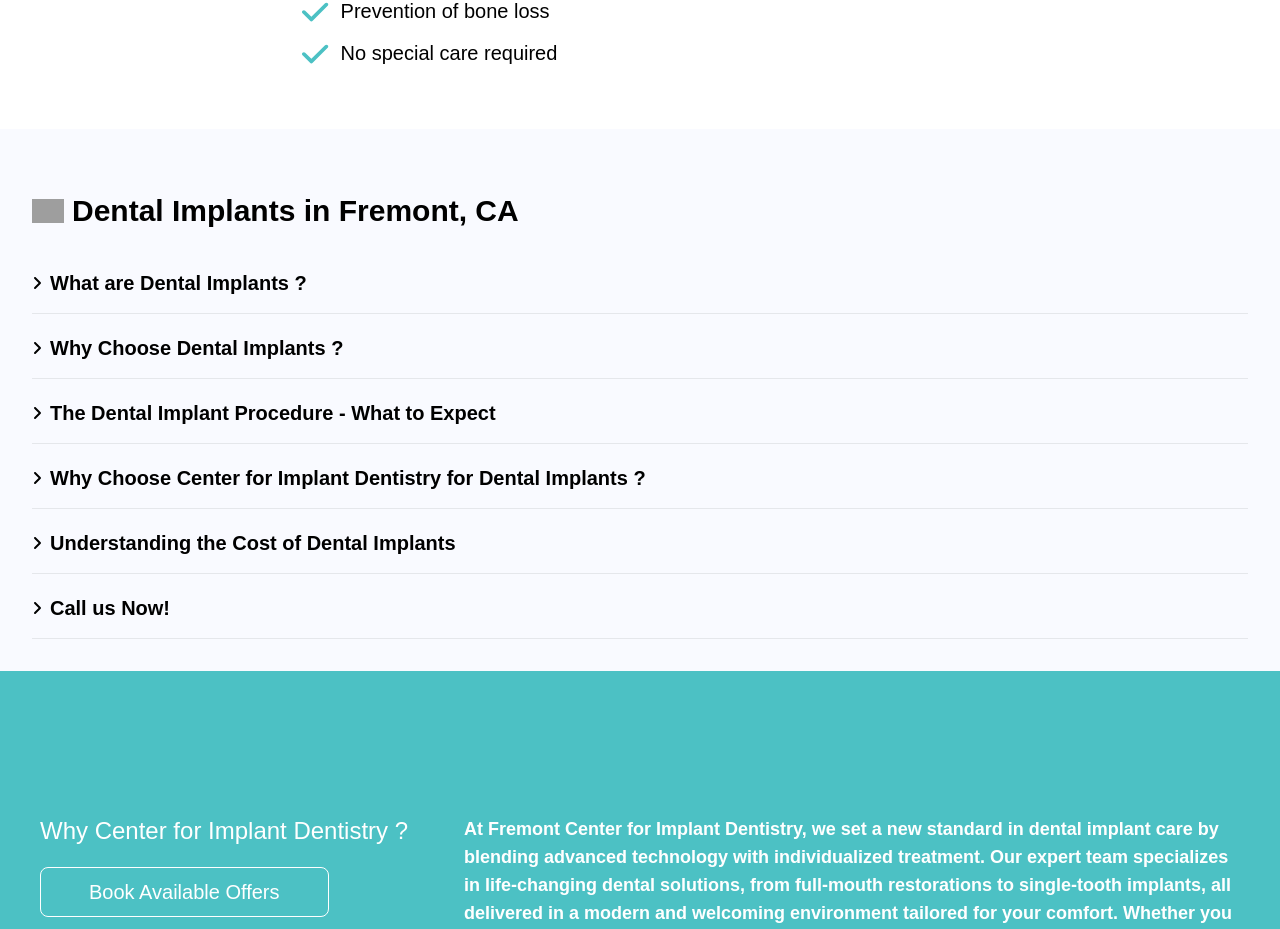
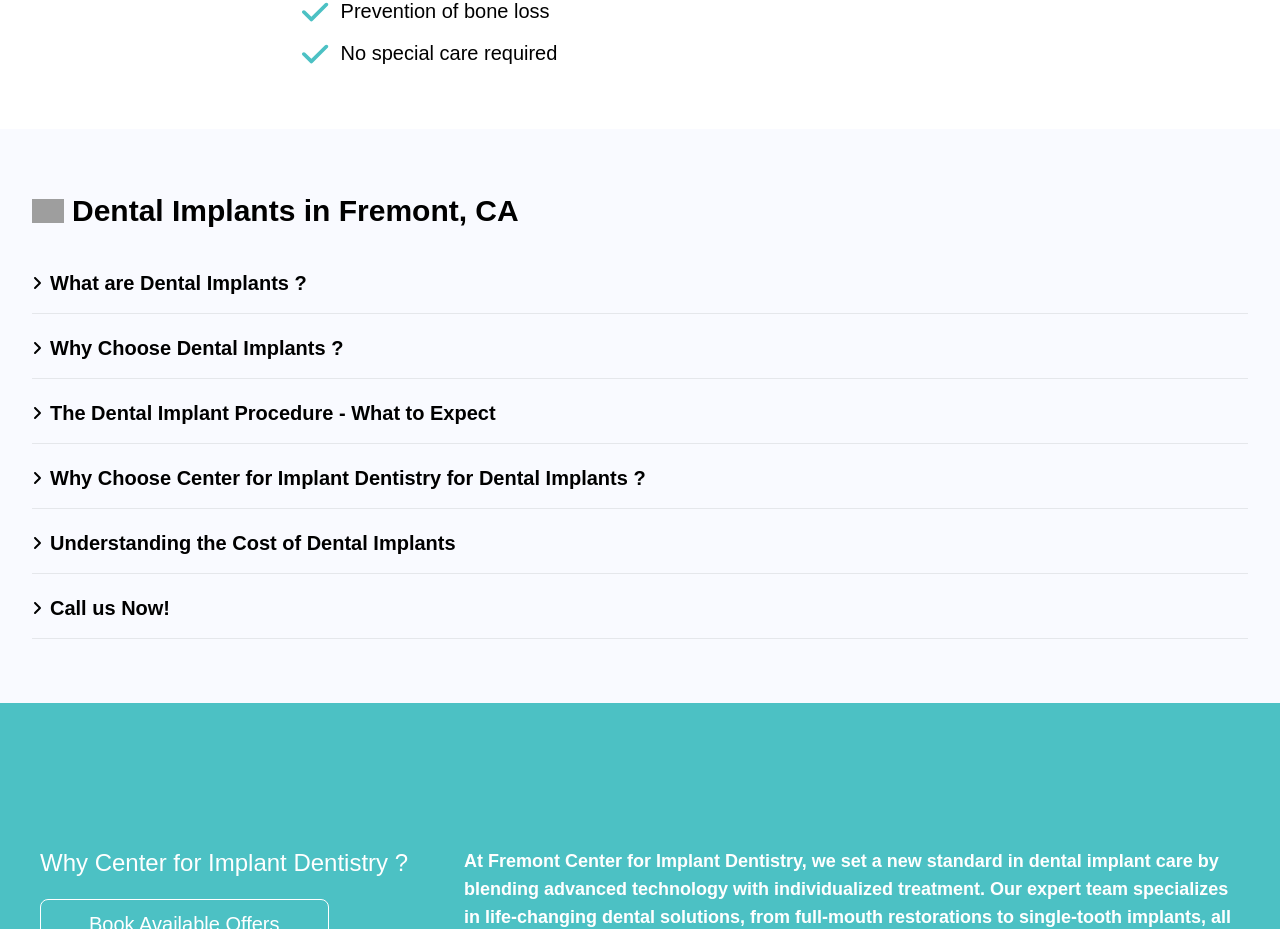
Before and after one commit to shubham-medscribe/dental, a React (Create React App) app: page / in a window 1280 px wide. Shown: the part 4612-5541 px from the top of the page. Built offline with nearby package versions, Linux system fonts and the light colour scheme; grey boxes are pictures that could not be loaded.

Commit message:
fix padding

```diff
--- a/src/components/faq/faq.tsx
+++ b/src/components/faq/faq.tsx
@@ -85,9 +85,9 @@
 
   return (
     <div className="lg:flex justify-center bg-[#F9FAFF]">
-      <div className="lg:w-[1300px] ">
+      <div className="lg:w-[1300px] xl:pb-8">
         <div className="container p-8">
-          <div className="flex pb-3 xl:pb-8 xl:pt-8  items-center gap-2">
+          <div className="flex pb-3 xl:pb-8 xl:pt-8   items-center gap-2">
             <img
               className="w-8 h-auto"
               src="https://redwoodcityimplantclinic.com/wp-content/plugins/constant-images-plugin/images/Main-Heading-Icon.png"
```
